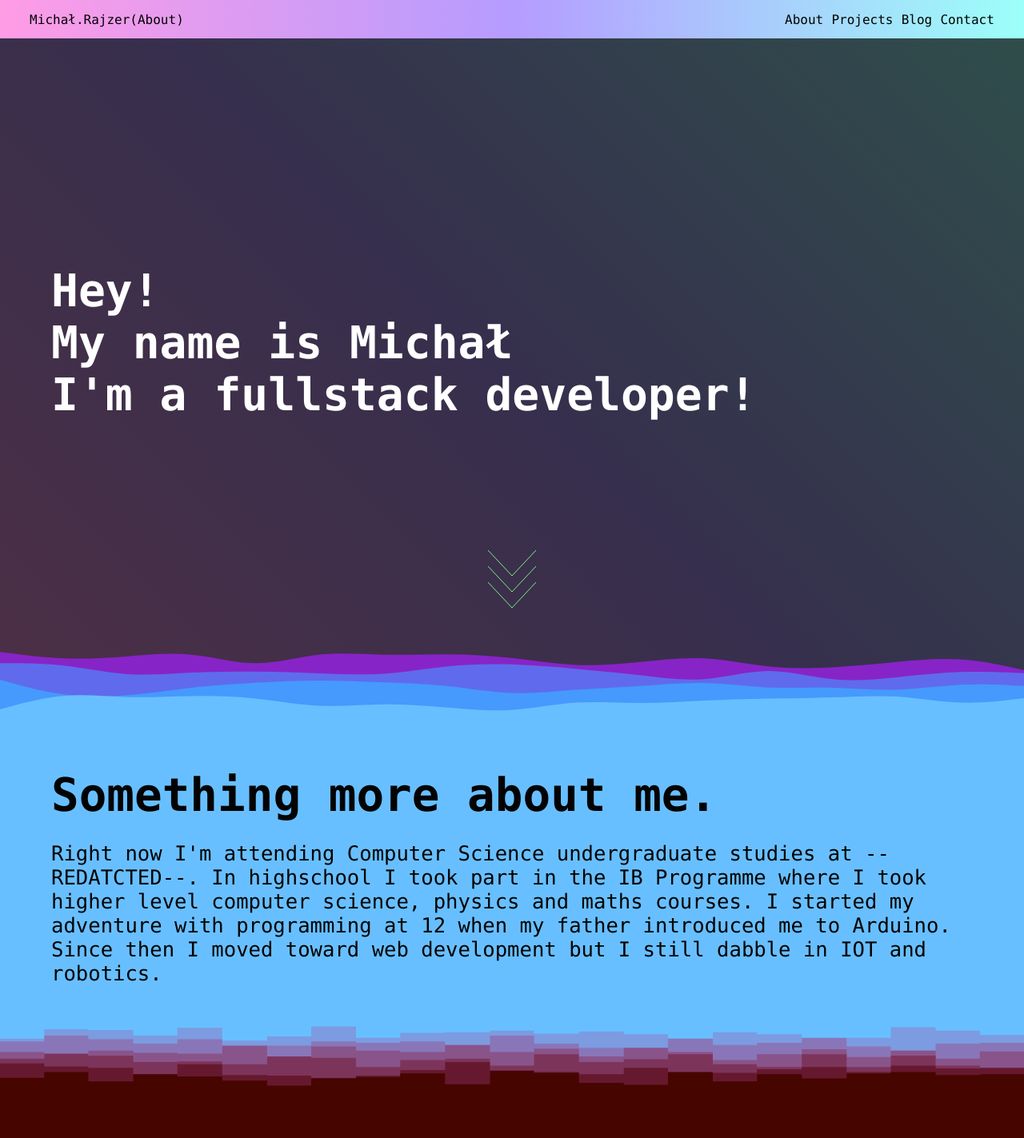
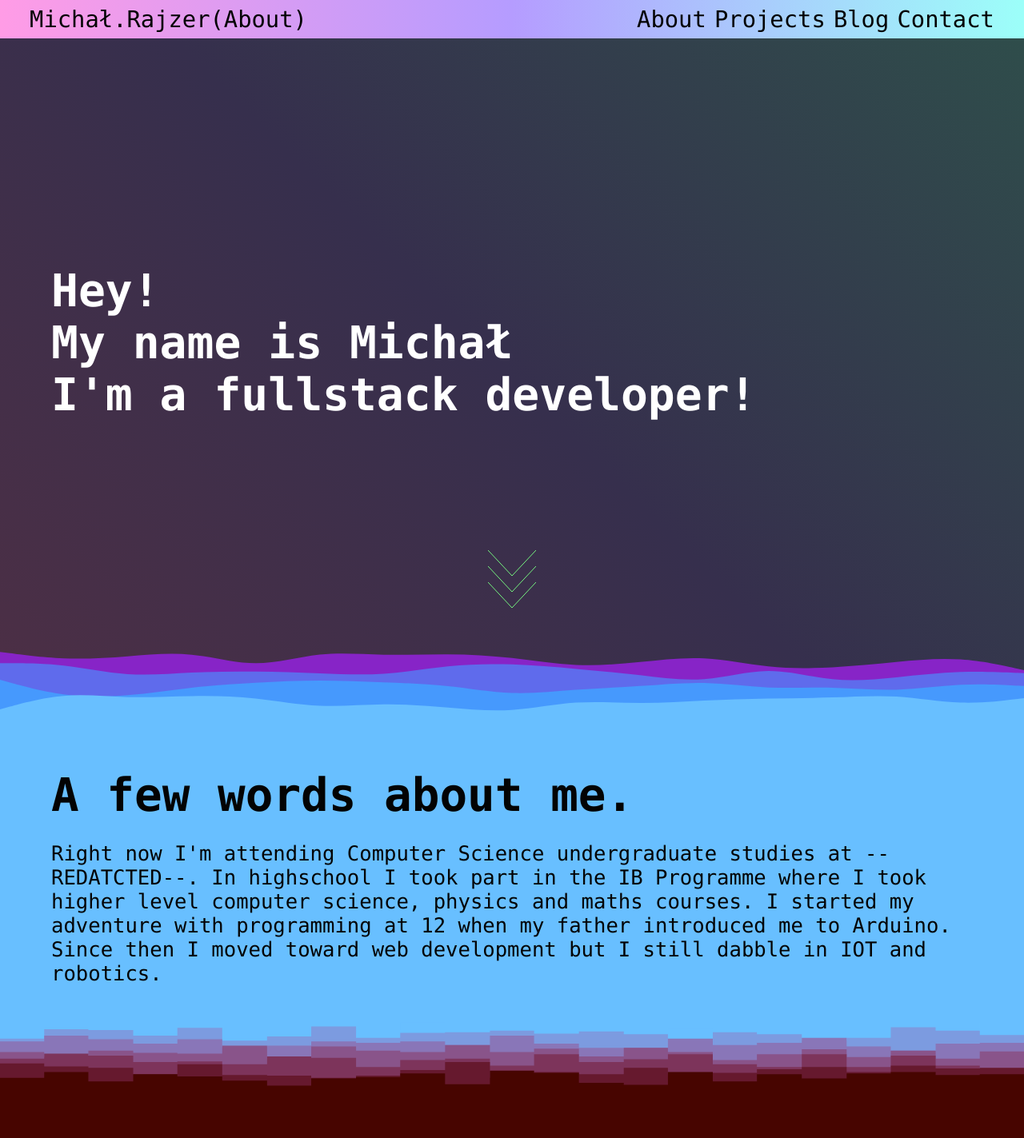
Before and after one commit to lrajzer/Personal-Site-Next, a Next.js app in the folder personal-site/: page / in a window 1280 px wide. Shown: the top 1423 px of the page at 80% size. Built offline with nearby package versions, Linux system fonts and the light colour scheme.

Commit message:
Changed styling

```diff
--- a/personal-site/pages/index.js
+++ b/personal-site/pages/index.js
@@ -27,7 +27,7 @@ export default function Home() {
       </div>
       <div>
         <div className={`${styles.textBlock} ${styles.textOne}`}>
-          <h2 className={styles.headTwo}>Something more about me.</h2>
+          <h2 className={styles.headTwo}>A few words about me.</h2>
           <p>
             Right now I&apos;m attending Computer Science undergraduate studies at
             --REDATCTED--. In highschool I took part in the IB Programme where I
--- a/personal-site/styles/Navbar.module.css
+++ b/personal-site/styles/Navbar.module.css
@@ -66,7 +66,7 @@
     margin-left: 0.4vw;
     margin-top: auto;
     margin-bottom: auto;
-    font-size: 2vh;
+    font-size: 1.8rem;
     overflow: hidden;
   }
 }
@@ -85,7 +85,7 @@
   .navLink {
     padding-right: 1vw;
     padding-left: 1vw;
-    font-size: 3rem;
+    font-size: 2.5rem;
     height:100%;
   }
 }
```
